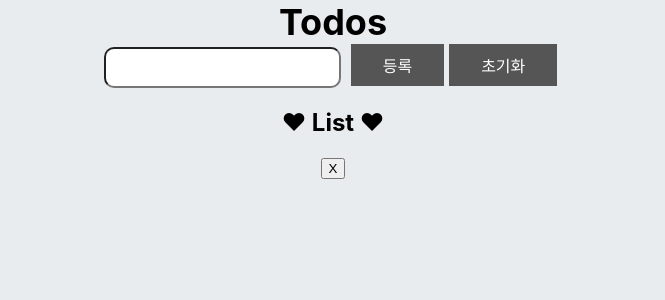
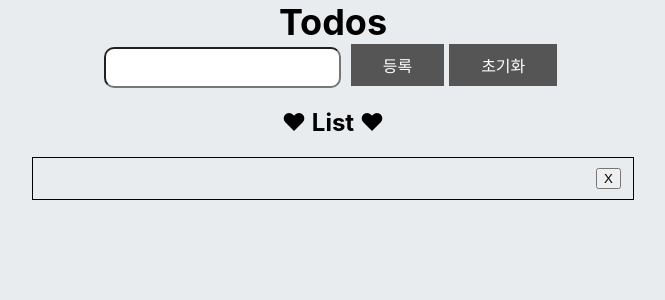
Before and after one commit to soohyunnn/todolist, a React (Create React App) app: page / in a window 1280 px wide. Both pictures are taken after a click on the button "등록". Shown: the top 300 px of the page, without its empty margins (307-972 px from the left). Built offline with nearby package versions, Linux system fonts and the light colour scheme.

Commit message:
todo 삭제, Enter 키 이벤트 호출 추가

```diff
--- a/src/App.css
+++ b/src/App.css
@@ -86,3 +86,21 @@ h1{
   font-size: 16px;
   margin-right: 5px;
 }
+
+.todolist{
+  width: 600px;
+  height: 41px;
+  margin: 0 auto;
+  border: 1px solid;
+}
+
+.todolist li {
+  list-style: none;
+  font-size: 25px;
+}
+
+.XButton{
+  float: right;
+  margin-top: 10px;
+  margin-right: 12px;
+}
--- a/src/App.js
+++ b/src/App.js
@@ -9,16 +9,21 @@ function App() {
 
   const id = useRef(1);
 
+  const onEnterKeyPress = (e) => {
+    if (e.key === 'Enter'){
+      onCreate();
+    }
+  }
+
   const onChange = (e) => {
     setInput(e.target.value);
   };
 
-  const onCreate = () => {
+  const onCreate = (e) => {
     const todo  = {
       id : id.current,
       text : input
     }
-
     setTodos([
       ...todos,
       todo
@@ -26,17 +31,22 @@ function App() {
 
     setInput('')
     id.current++;
+
   }
 
   const onRemove = () => {
     setInput('')
   }
 
+  const onDelete = (id) => {
+    setTodos(todos.filter(todo => todo.id !== id))
+  }
+
   return (
     <>
     <div className="App">
       <h1>Todos</h1>
-      <input onChange={onChange} value={input} />
+      <input onChange={onChange} onKeyPress={onEnterKeyPress} value={input} />
       <button className="button" onClick={onCreate}>등록</button>
       <button className="button" onClick={onRemove}>초기화</button>
       <h2>♥ List ♥</h2>
@@ -44,10 +54,11 @@ function App() {
 
           {todos.map(todo =>
             <>
+            <div className="todolist">
               <li style={{listStyle: 'none'}} key={todo.id}>{todo.text}
-              <button>X</button>
+              <button onClick={()=> onDelete(todo.id)} className="XButton">X</button>
               </li>
-
+            </div>
             </>
           )}
 
```
Also changed, not shown: 1 other file (tests, documents, lock files or other folders).
